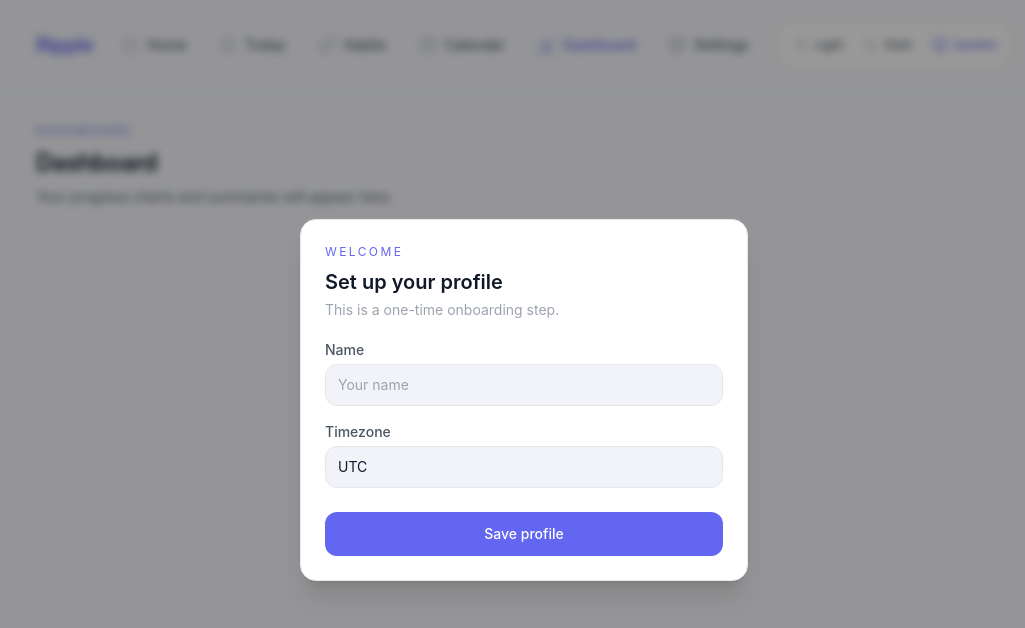
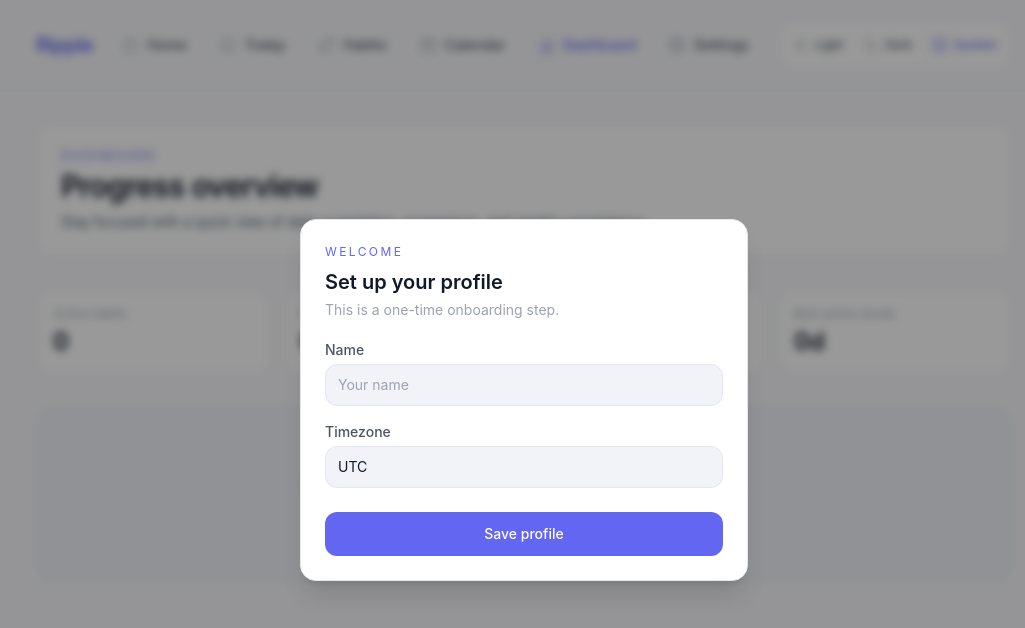
Before and after one commit to rasyidbejay/ripplehabits, a React (Vite) app: page /dashboard in a window 1280 px wide. Shown: the top 628 px of the page, without its empty margins (116-1141 px from the left). Built offline with nearby package versions, Linux system fonts and the light colour scheme.

Commit message:
Enhance dashboard with actionable habit insights

```diff
--- a/src/pages/Dashboard.tsx
+++ b/src/pages/Dashboard.tsx
@@ -1,9 +1,138 @@
+import { format, formatISO, isSameDay, parseISO, subDays } from 'date-fns'
+import { Link } from 'react-router-dom'
+import { ChartContainer } from '../components/charts/ChartContainer'
+import { CompletionLineChart } from '../components/charts/CompletionLineChart'
+import { calculateCurrentStreak } from '../utils/streaks'
+import { storage } from '../utils/storage'
+
+const toPercent = (value: number) => `${Math.round(value)}%`
+
 export const Dashboard = () => {
+  const habits = storage.list('habits').filter((habit) => !habit.isArchived)
+  const checkIns = storage.list('checkIns')
+
+  const today = new Date()
+
+  const completedToday = habits.filter((habit) =>
+    checkIns.some(
+      (checkIn) =>
+        checkIn.habitId === habit.id && checkIn.completed && isSameDay(parseISO(checkIn.date), today),
+    ),
+  ).length
+
+  const completionRateToday = habits.length === 0 ? 0 : (completedToday / habits.length) * 100
+
+  const bestStreak = habits.reduce((best, habit) => {
+    return Math.max(best, calculateCurrentStreak(habit.id, checkIns))
+  }, 0)
+
+  const totalCompletions = checkIns.filter((checkIn) => checkIn.completed).length
+
+  const completionTrend = Array.from({ length: 7 }).map((_, index) => {
+    const date = subDays(today, 6 - index)
+    const dateKey = formatISO(date, { representation: 'date' })
+
+    const completedCount = habits.filter((habit) =>
+      checkIns.some((checkIn) => checkIn.habitId === habit.id && checkIn.completed && checkIn.date === dateKey),
+    ).length
+
+    const completionRate = habits.length === 0 ? 0 : (completedCount / habits.length) * 100
+
+    return {
+      date: format(date, 'EEE'),
+      completionRate: Math.round(completionRate),
+    }
+  })
+
+  const habitsByMomentum = habits
+    .map((habit) => ({
+      ...habit,
+      streak: calculateCurrentStreak(habit.id, checkIns),
+      completedCount: checkIns.filter((checkIn) => checkIn.habitId === habit.id && checkIn.completed).length,
+    }))
+    .sort((left, right) => right.streak - left.streak)
+
   return (
-    <section className="space-y-2">
-      <p className="text-xs uppercase tracking-[0.2em] text-accent">Dashboard</p>
-      <h1 className="text-2xl font-semibold tracking-tight">Dashboard</h1>
-      <p className="text-sm text-content-secondary">Your progress charts and summaries will appear here.</p>
+    <section className="space-y-6 md:space-y-8">
+      <header className="rounded-2xl border border-border bg-surface-secondary p-5 md:p-6">
+        <p className="text-xs uppercase tracking-[0.2em] text-accent">Dashboard</p>
+        <h1 className="mt-1 text-2xl font-semibold tracking-tight text-content-primary md:text-3xl">
+          Progress overview
+        </h1>
+        <p className="mt-2 max-w-2xl text-sm text-content-secondary">
+          Stay focused with a quick view of daily completion, momentum, and weekly consistency.
+        </p>
+      </header>
+
+      <div className="grid grid-cols-2 gap-3 md:grid-cols-4">
+        <article className="rounded-2xl border border-border bg-surface-secondary p-4">
+          <p className="text-xs text-content-muted">Active habits</p>
+          <p className="mt-1 text-2xl font-semibold text-content-primary">{habits.length}</p>
+        </article>
+        <article className="rounded-2xl border border-border bg-surface-secondary p-4">
+          <p className="text-xs text-content-muted">Completed today</p>
+          <p className="mt-1 text-2xl font-semibold text-content-primary">
+            {completedToday}
+            <span className="ml-1 text-sm font-medium text-content-secondary">/ {habits.length}</span>
+          </p>
+        </article>
+        <article className="rounded-2xl border border-border bg-surface-secondary p-4">
+          <p className="text-xs text-content-muted">Today's score</p>
+          <p className="mt-1 text-2xl font-semibold text-content-primary">{toPercent(completionRateToday)}</p>
+        </article>
+        <article className="rounded-2xl border border-border bg-surface-secondary p-4">
+          <p className="text-xs text-content-muted">Best active streak</p>
+          <p className="mt-1 text-2xl font-semibold text-content-primary">{bestStreak}d</p>
+        </article>
+      </div>
+
+      {habits.length === 0 ? (
+        <div className="rounded-2xl border border-dashed border-border bg-surface-tertiary p-8 text-center">
+          <h2 className="text-lg font-semibold text-content-primary">No habits yet</h2>
+          <p className="mt-2 text-sm text-content-secondary">
+            Build your first habit to unlock progress charts and streak insights.
+          </p>
+          <Link
+            to="/habits"
+            className="mt-4 inline-flex rounded-xl bg-accent px-4 py-2 text-sm font-medium text-surface-secondary"
+          >
+            Create a habit
+          </Link>
+        </div>
+      ) : (
+        <div className="grid gap-6 xl:grid-cols-[1.3fr_1fr]">
+          <ChartContainer
+            title="7-day completion trend"
+            description="How consistently your active habits were completed this week."
+          >
+            <CompletionLineChart data={completionTrend} />
+          </ChartContainer>
+
+          <section className="rounded-xl border border-border bg-surface-secondary p-5">
+            <header className="flex items-baseline justify-between">
+              <h2 className="text-lg font-semibold text-content-primary">Habit momentum</h2>
+              <p className="text-xs text-content-muted">Total completions: {totalCompletions}</p>
+            </header>
+
+            <ul className="mt-4 space-y-3">
+              {habitsByMomentum.slice(0, 6).map((habit) => (
+                <li key={habit.id} className="rounded-xl border border-border bg-surface-tertiary p-3">
+                  <div className="flex items-start justify-between gap-3">
+                    <div>
+                      <p className="text-sm font-medium text-content-primary">{habit.name}</p>
+                      <p className="text-xs text-content-muted">{habit.category}</p>
+                    </div>
+                    <p className="text-sm font-semibold text-content-primary">{habit.streak}d streak</p>
+                  </div>
+                  <p className="mt-2 text-xs text-content-secondary">
+                    {habit.completedCount} completed check-ins logged
+                  </p>
+                </li>
+              ))}
+            </ul>
+          </section>
+        </div>
+      )}
     </section>
   )
 }
```
